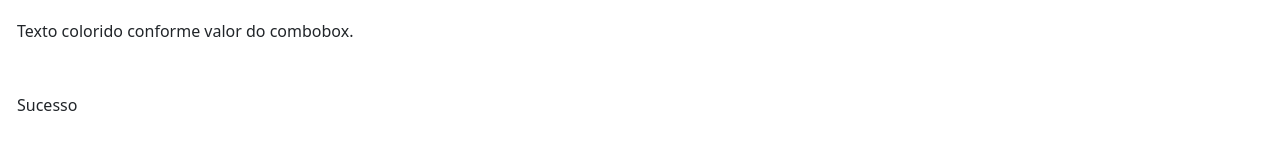
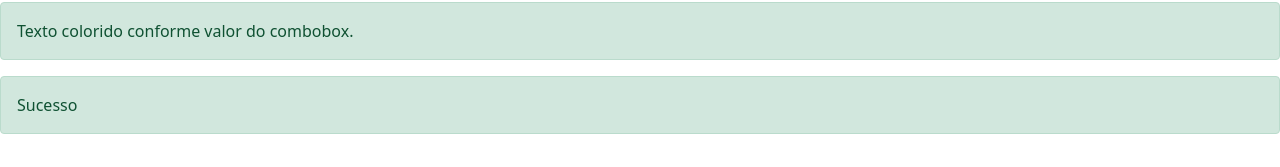
Before and after one commit to Luaoliver/curso-angular, an Angular app in the folder data-binding/: page / in a window 1280 px wide. Shown: the part 633-800 px from the top of the page. Built offline with nearby package versions, Linux system fonts and the light colour scheme.

Commit message:
writing correction

```diff
--- a/data-binding/src/app/data-binding/data-binding.component.html
+++ b/data-binding/src/app/data-binding/data-binding.component.html
@@ -20,7 +20,7 @@
     <div>
       Selecione uma classe:
       <select #classe (change)="(0)">
-        <option value="alert-sucess">Sucesso</option>
+        <option value="alert-success">Sucesso</option>
         <option value="alert-info">Info</option>
         <option value="alert-warning">Alerta</option>
         <option value="alert-danger">Erro</option>
@@ -34,7 +34,7 @@
       <div
         class="alert"
         role="alert"
-        [class.alert-sucess]="classe.value == 'alert-sucess'"
+        [class.alert-success]="classe.value == 'alert-success'"
       >
         Sucesso
       </div>
```
